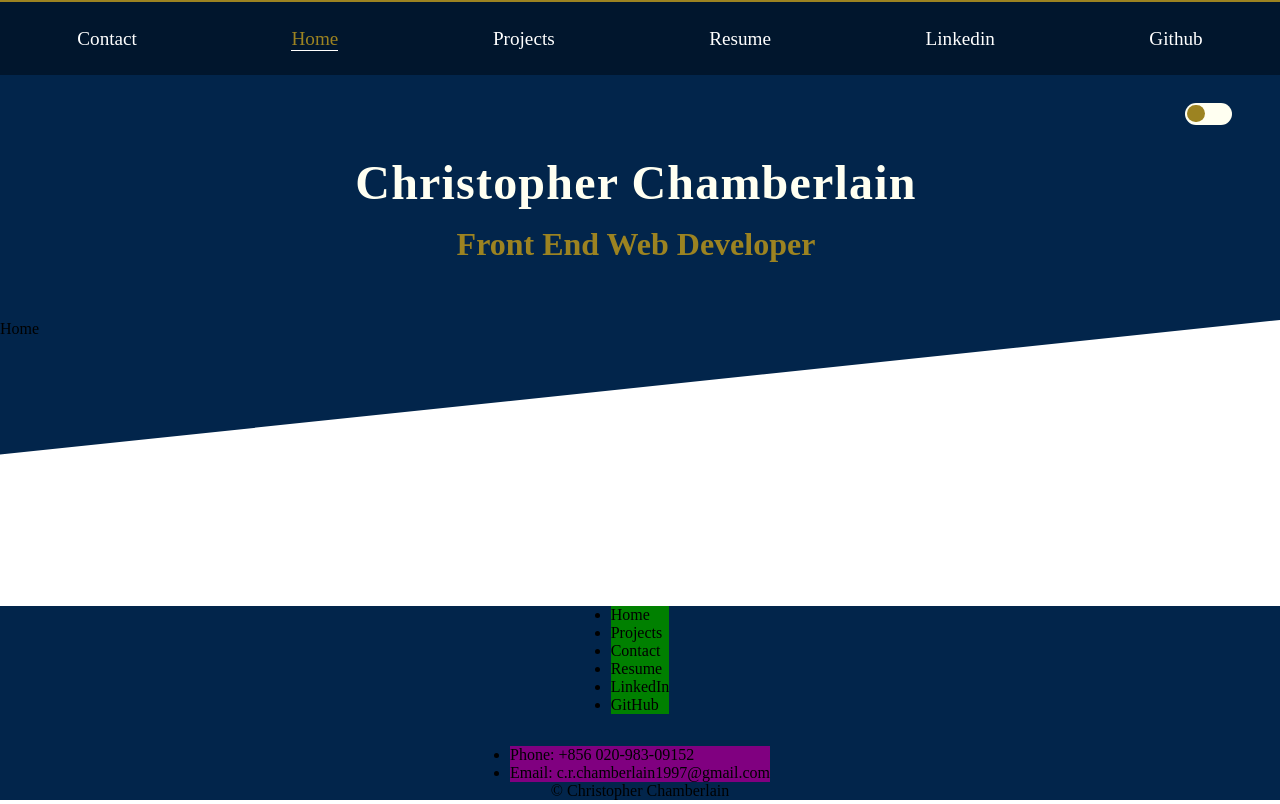
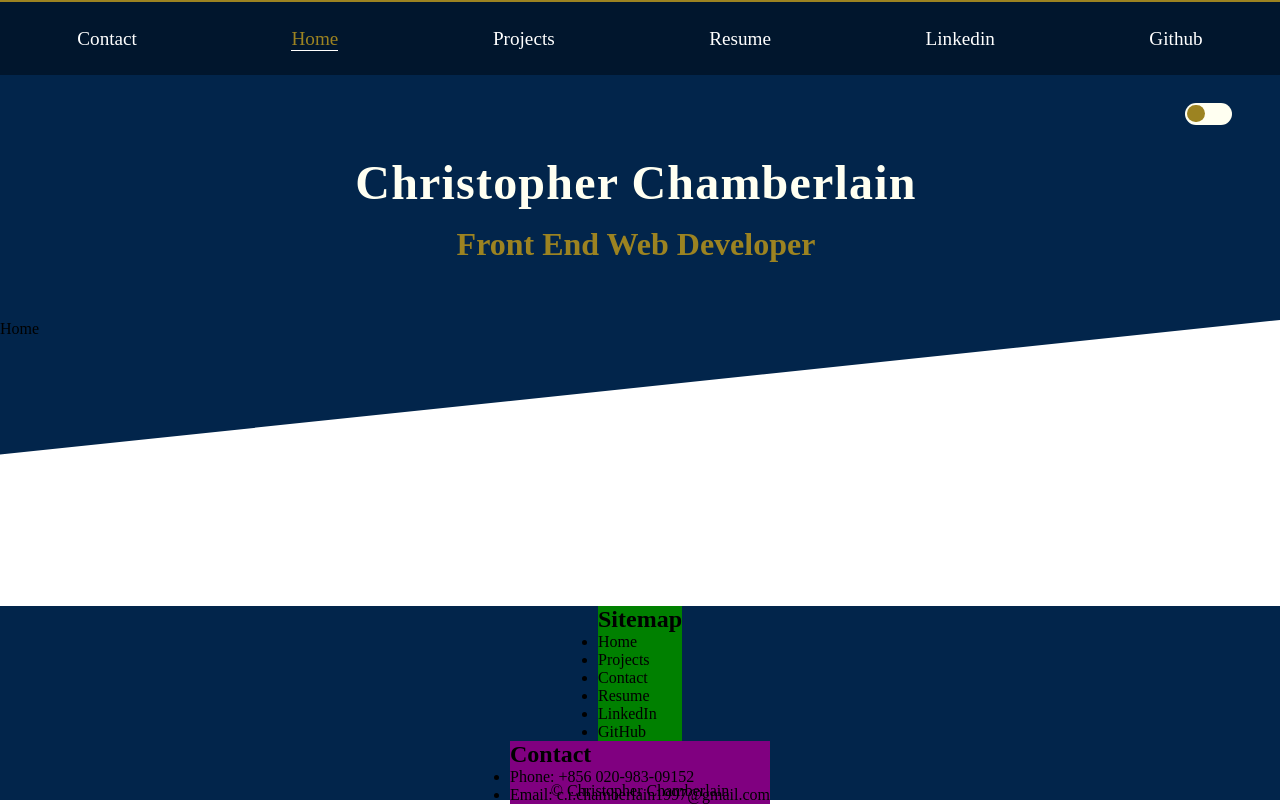
Before and after one commit to AkaraTawng/portfolio-mf-v2, a React (Create React App) app: page / in a window 1280 px wide. Built offline with nearby package versions, Linux system fonts and the light colour scheme.

Commit message:
add sitemap and contact h2 above ul

```diff
--- a/src/components/Footer.js
+++ b/src/components/Footer.js
@@ -4,6 +4,7 @@ export default function Footer() {
         <div id="footer-wrapper">
              <div id="sitemap-contact-flex-container">
                 <section id="sitemap">
+                    <h2>Sitemap</h2>
                     <ul>
                         <li>Home</li>
                         <li>Projects</li>
@@ -15,6 +16,7 @@ export default function Footer() {
                 </section>
 
                 <section id="contact">
+                    <h2>Contact</h2>
                     <ul>
                         <li>
                             <span>Phone: </span>+856 020-983-09152
```
